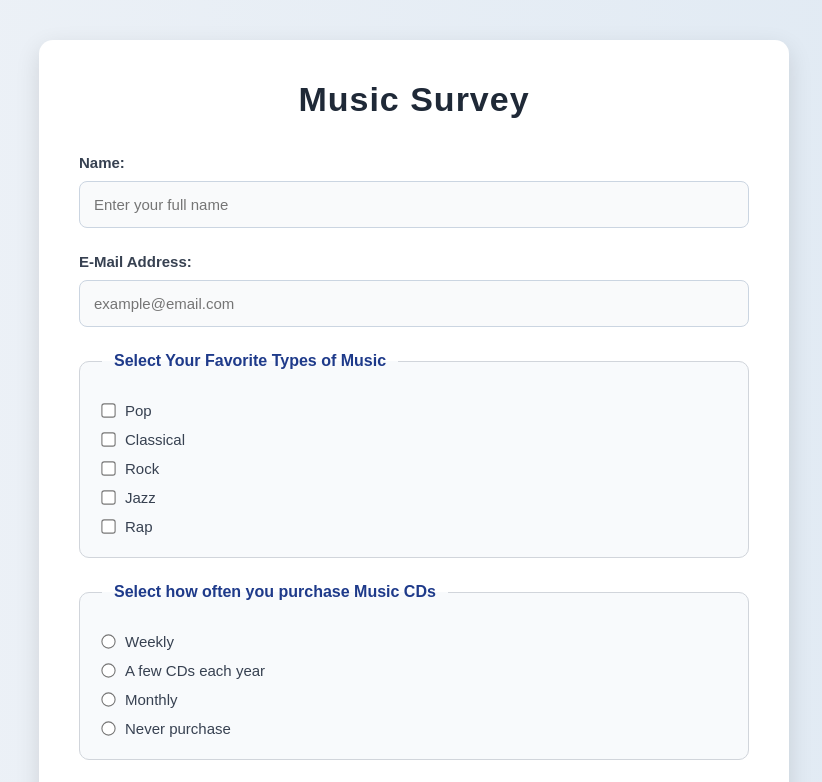
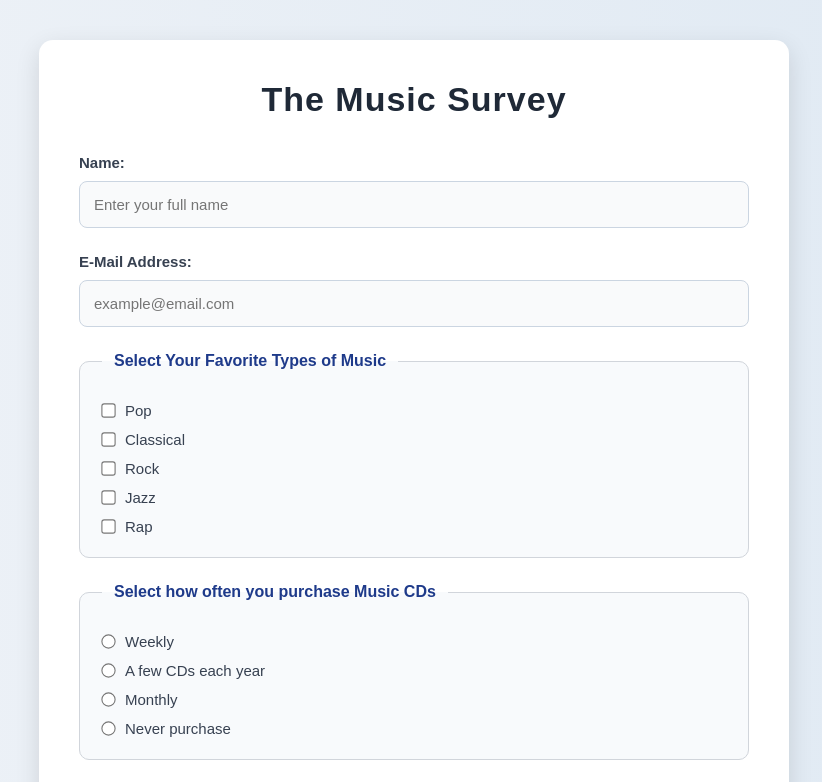
Before and after one commit to Moe-Cyber-Ai/WEB-DESIGN-AII006-, a plain HTML site: page homework_9.html in a window 1280 px wide. Shown: the top 782 px of the page, without its empty margins (226-1048 px from the left). Drawn offline with Linux system fonts and the light colour scheme.

```diff
--- a/homework_9.html
+++ b/homework_9.html
@@ -169,7 +169,7 @@
 
 <div class="container">
 
-    <h1>Music Survey</h1>
+    <h1>The Music Survey</h1>
 
     <!-- Server-side processing link configured below -->
     <form action="http://www.uyar.com/teaching/ecc006/2017spring/login.php" method="post">
```
